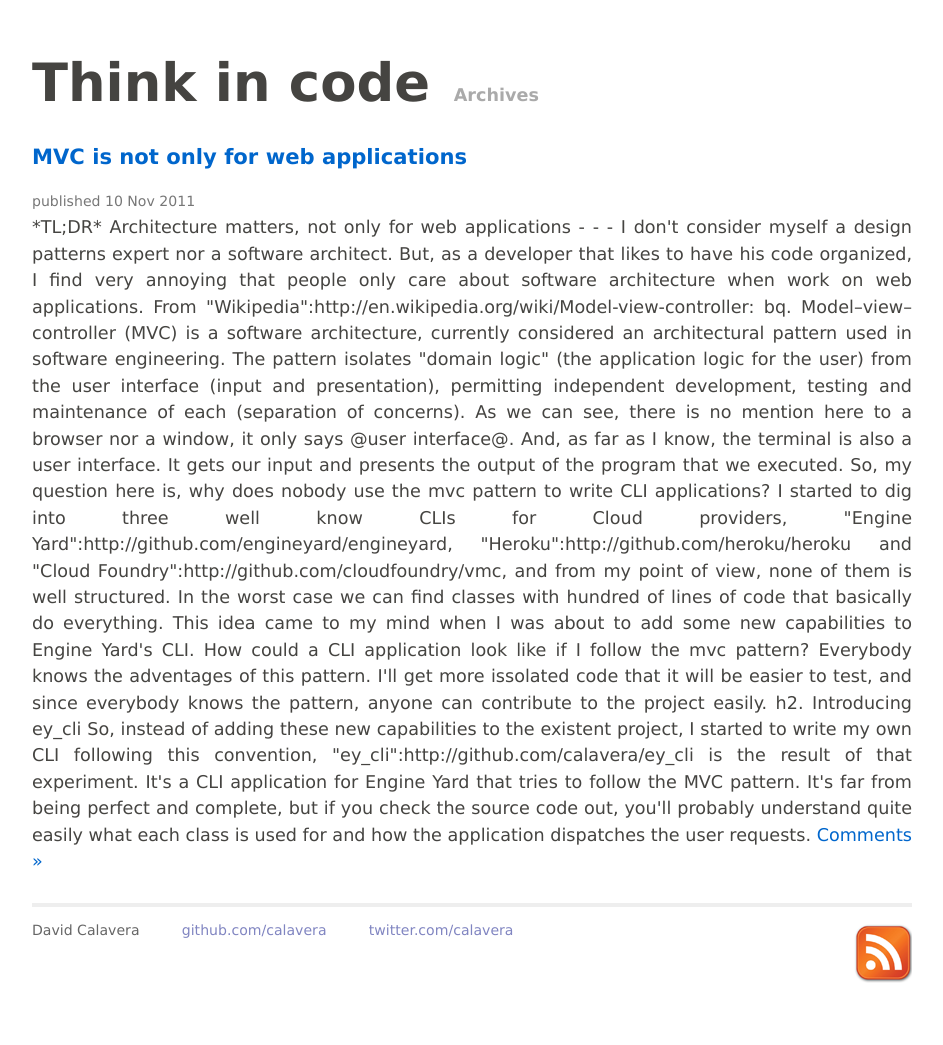
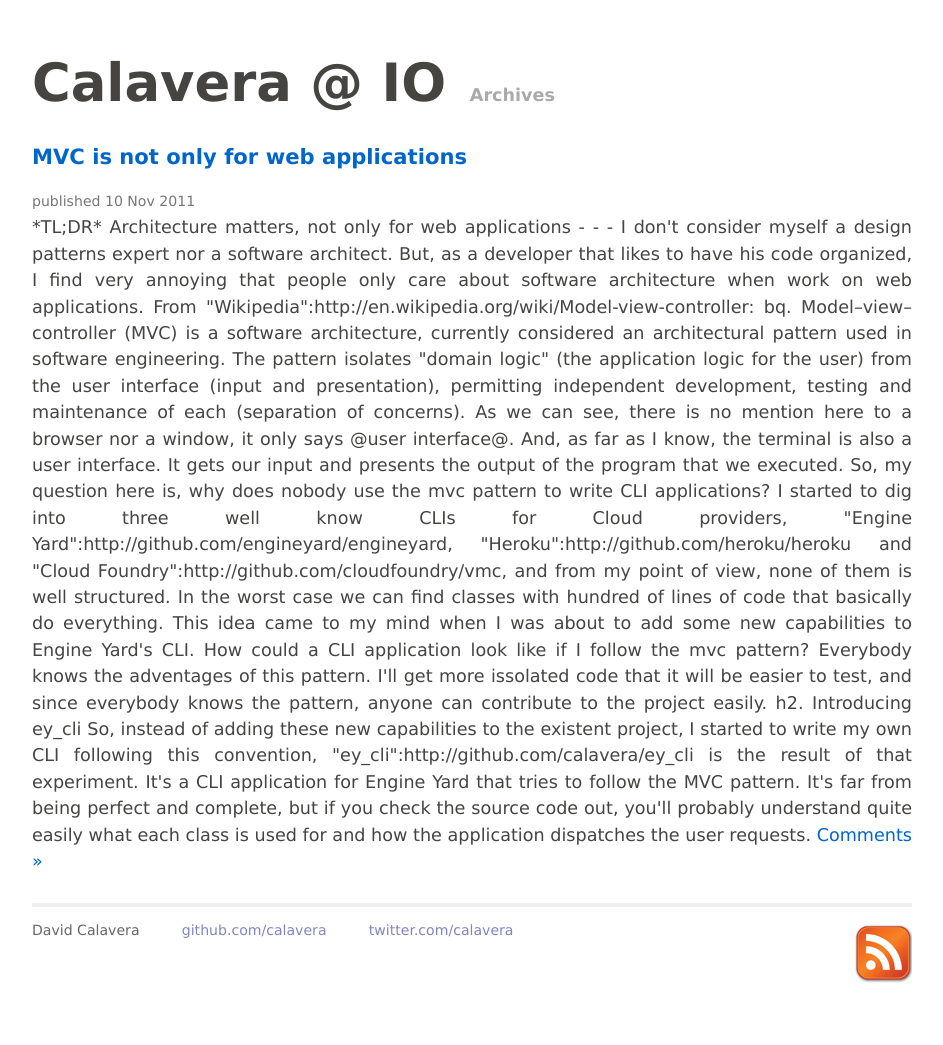
Before and after one commit to calavera/calavera.github.com, a Jekyll site: the page built from index.html, in a window 1280 px wide. Shown: the whole page, without its empty margins (168-1111 px from the left). Built offline with Jekyll 4.4.1, drawn with Linux system fonts in a browser that asks for light colours.

Commit message:
Change blog title.

```diff
--- a/_layouts/default.html
+++ b/_layouts/default.html
@@ -14,7 +14,7 @@
 <div class="site">
   <nav>
     <div class="title">
-      <a class="home" href="/">Think in code</a>
+      <a class="home" href="/">Calavera @ IO</a>
       <a class="extra" rel"archives" href="/archives.html">Archives</a>
     </div>
   </nav>
```
